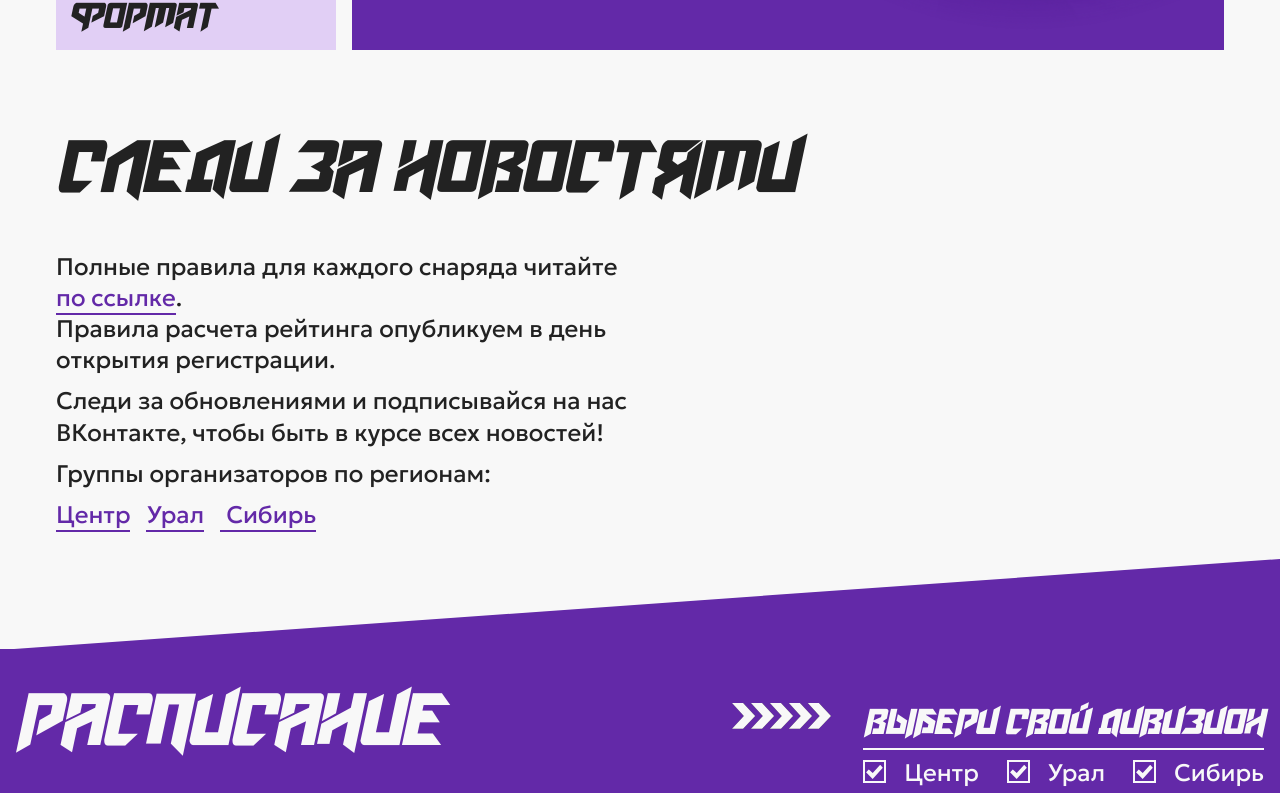
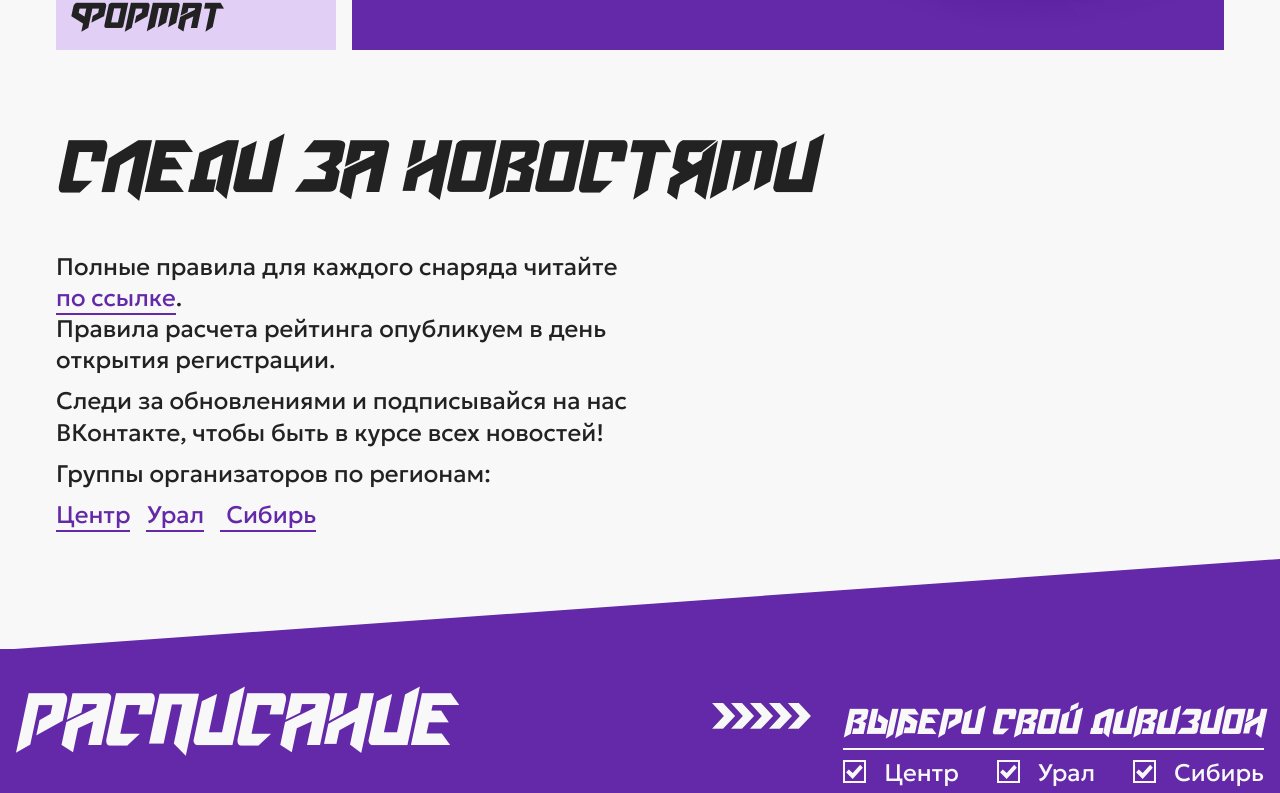
Before and after one commit to michiaro/hema-league-frontend, a Vue app: page / in a window 1280 px wide. Shown: the part 1779-2572 px from the top of the page. Built offline with nearby package versions, Linux system fonts and the light colour scheme.

Commit message:
fix titles' kerning

```diff
--- a/src/components/Schedule.vue
+++ b/src/components/Schedule.vue
@@ -237,11 +237,12 @@ onMounted(() => {
   }
 
   &__inner {
-    max-width: 278px;
+    max-width: 290px;
 
     @media screen and (min-width: 1024px) {
-      max-width: 415px;
+      max-width: 425px;
     }
+    // TODO
     // @media screen and (min-width: 1900px) {
     // position: sticky;
     // top: 100px;
--- a/src/styles/main.css
+++ b/src/styles/main.css
@@ -5,6 +5,7 @@
   font-family: 'Amaz', serif;
   font-weight: normal;
   margin: 0;
+  letter-spacing: 1px;
 }
 
 .divider {
@@ -13,37 +14,3 @@
   width: 100%;
   background-color: var(--color-background);
 }
-
-#app {
-  /* max-width: 1280px;
-  margin: 0 auto;
-  padding: 2rem;
-  font-weight: normal; */
-}
-
-/* a,
-.green {
-  text-decoration: none;
-  color: hsla(160, 100%, 37%, 1);
-  transition: 0.4s;
-  padding: 3px;
-} */
-
-@media (hover: hover) {
-  /* a:hover {
-    background-color: hsla(160, 100%, 37%, 0.2);
-  } */
-}
-
-@media (min-width: 1024px) {
-  /* body {
-    display: flex;
-    place-items: center;
-  }
-
-  #app {
-    display: grid;
-    grid-template-columns: 1fr 1fr;
-    padding: 0 2rem;
-  } */
-}
```
Also changed, not shown: src/styles/base.css (+0 -8 lines).
